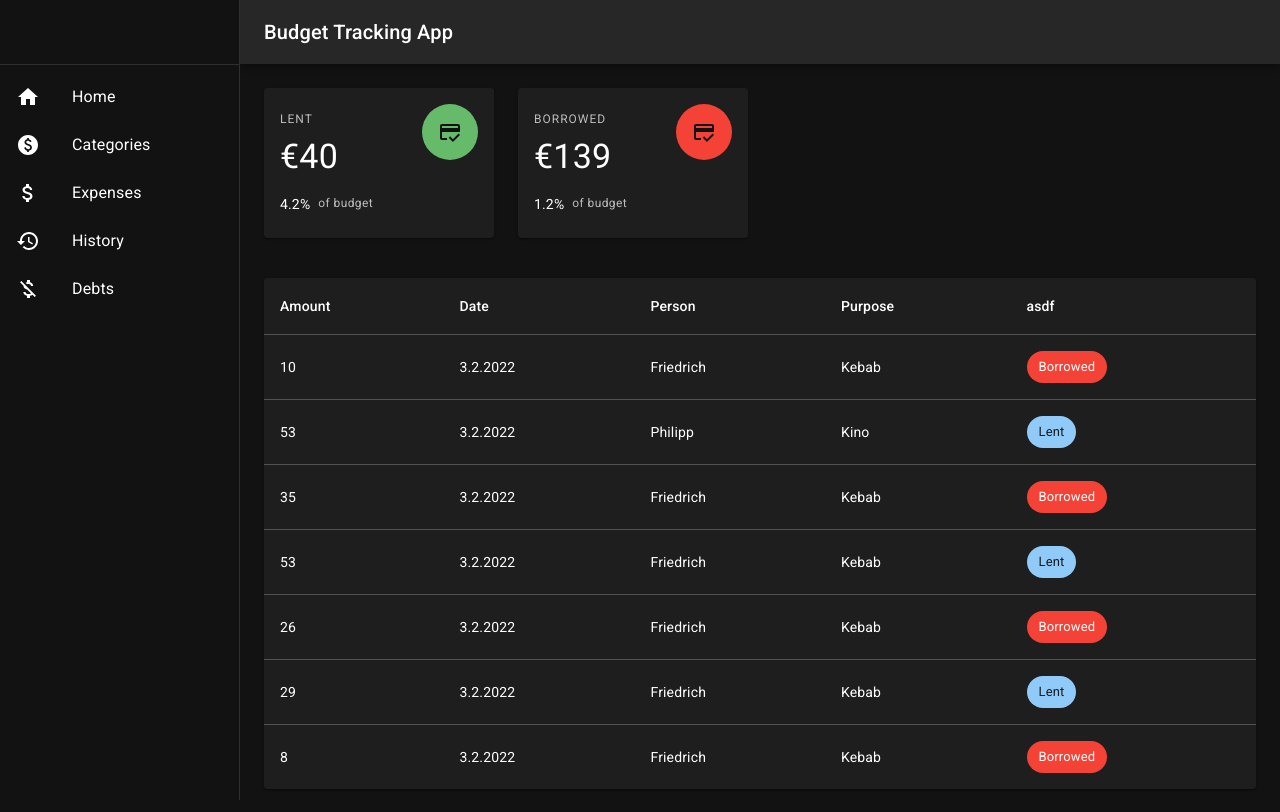
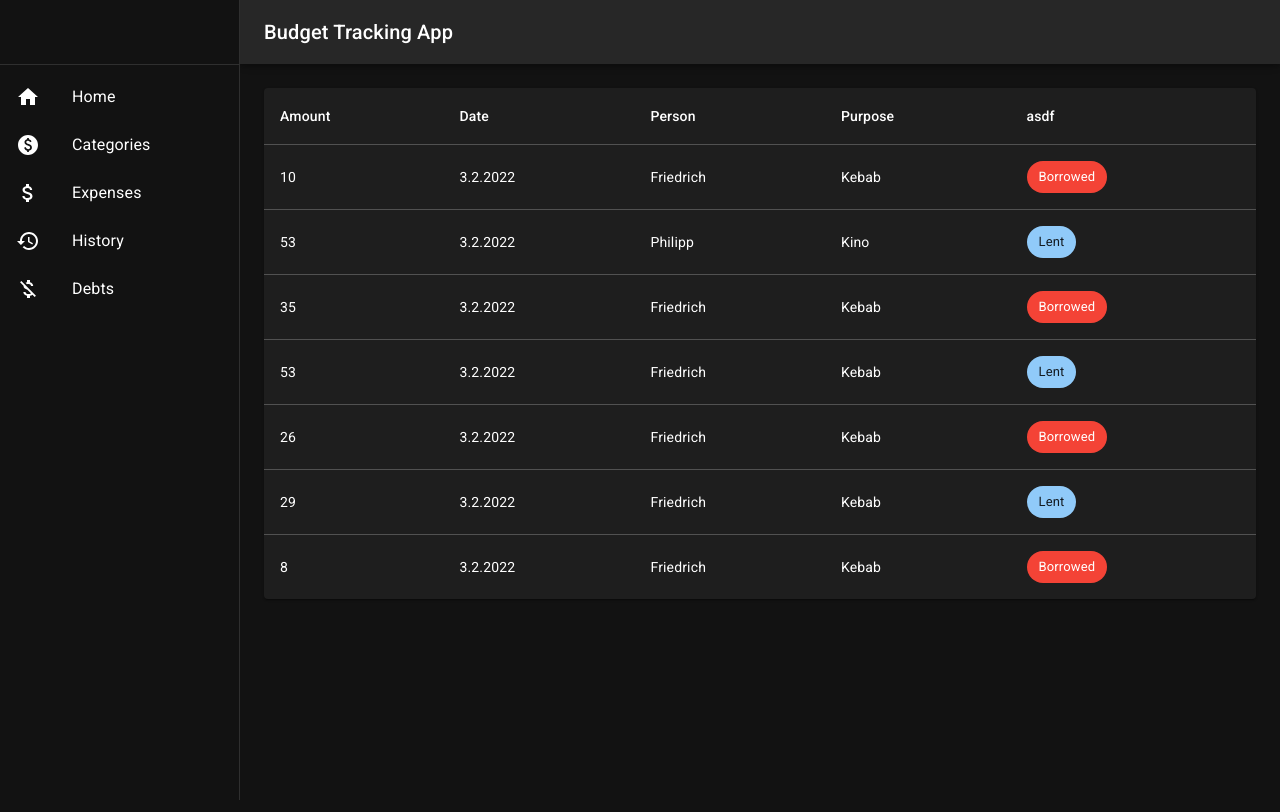
Before and after one commit to SirSimon04/budget_tracker, a React (Create React App) app: page /debts in a window 1280 px wide. Built offline with nearby package versions, Linux system fonts and the light colour scheme.

Commit message:
save table state

```diff
--- a/src/components/pages/DebtPage/DebtPage.jsx
+++ b/src/components/pages/DebtPage/DebtPage.jsx
@@ -10,7 +10,7 @@ import DebtTable from "./components/DebtTable";
 function DebtPage() {
   return (
     <div>
-      <Grid container spacing={3}>
+      {/* <Grid container spacing={3}>
         <Grid item xl={3} lg={3} sm={6} xs={12}>
           <DebtCard
             name="Lent"
@@ -31,12 +31,10 @@ function DebtPage() {
             <BorrowedCardContent />
           </DebtCard>
         </Grid>
-      </Grid>
-      <Grid container sx={{ mt: 5 }}>
-        <Grid item xs={12}>
-          <DebtTable />
-        </Grid>
-      </Grid>
+        <Grid item xs={12}> */}
+      <DebtTable />
+      {/* </Grid>
+      </Grid> */}
     </div>
   );
 }
--- a/src/components/pages/DebtPage/components/DebtTable.jsx
+++ b/src/components/pages/DebtPage/components/DebtTable.jsx
@@ -71,7 +71,7 @@ function DebtTable() {
   return (
     <div>
       <TableContainer component={Paper}>
-        <Table sx={{ minWidth: 650 }}>
+        <Table sx={{ minWidth: 650 }} aria-label="simple table">
           <TableHead>
             <TableRow>
               <TableCell>Amount</TableCell>
```
